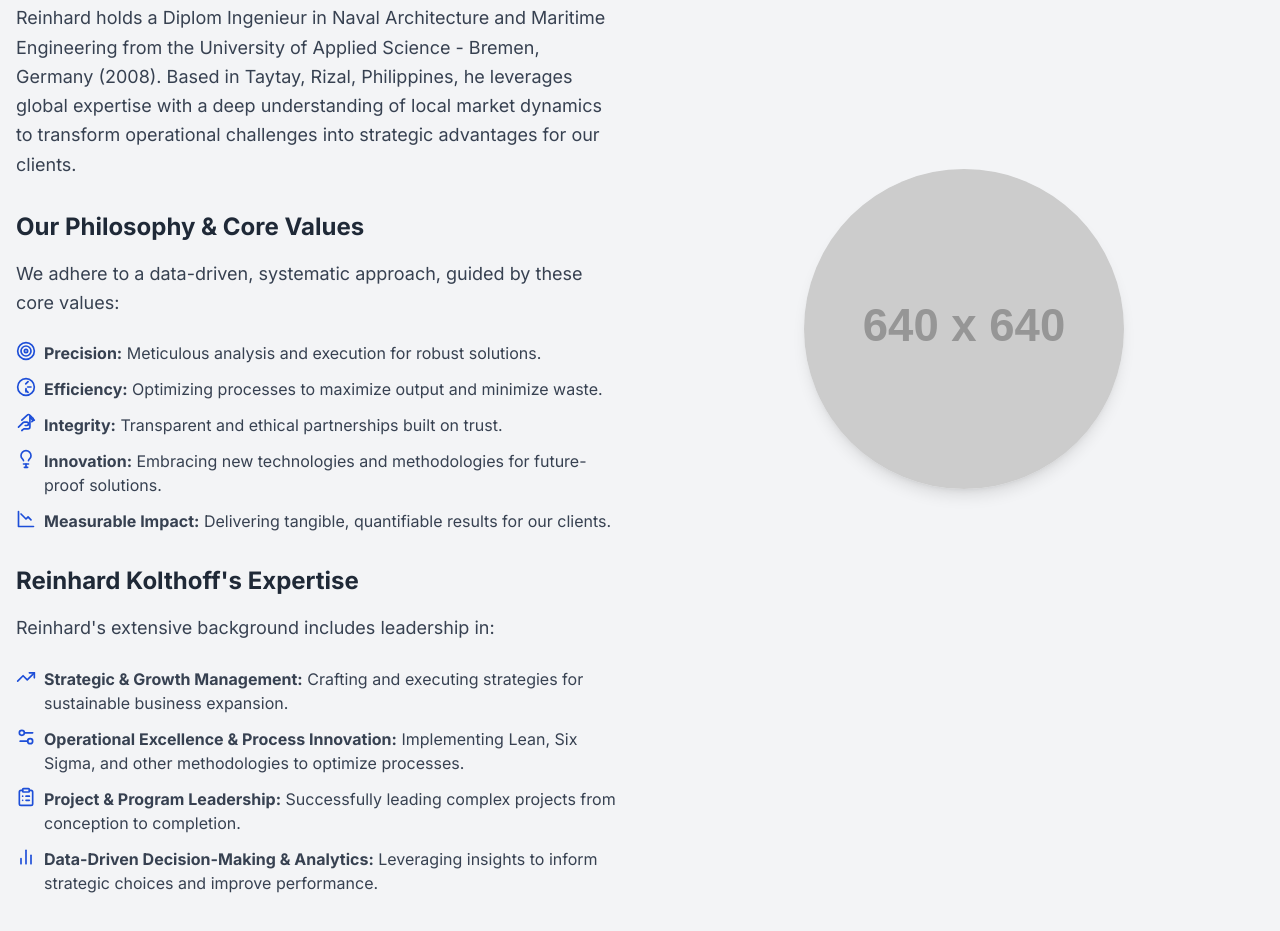
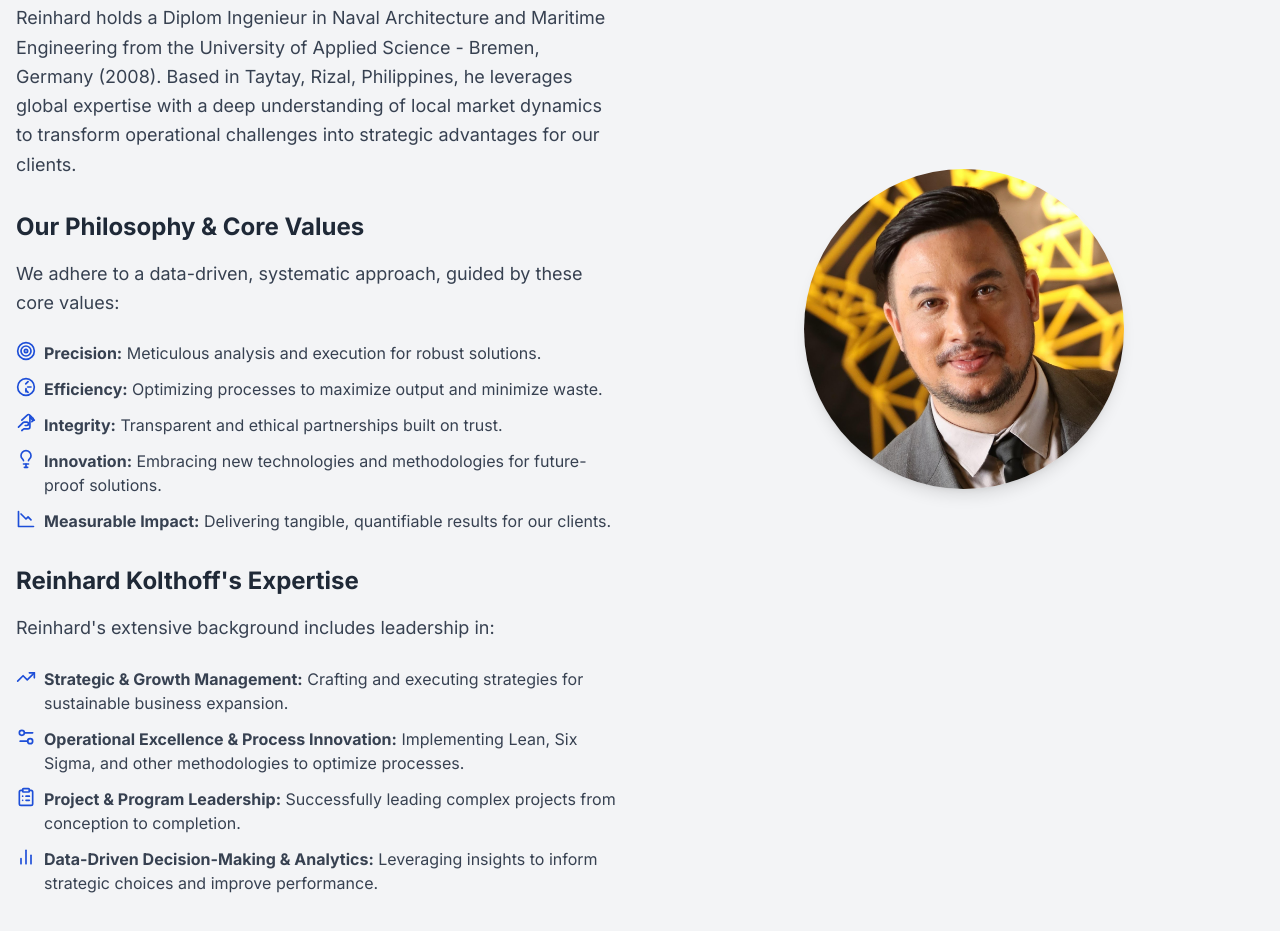
Before and after one commit to ReinhardKolthoff/kolthoff-consulting, a plain HTML site: page index.html in a window 1280 px wide. Shown: the part 2649-3580 px from the top of the page. Drawn offline with nearby package versions, Linux system fonts and the light colour scheme; placeholder pictures from the web are drawn by us.

Commit message:
index.html

```diff
--- a/index.html
+++ b/index.html
@@ -292,7 +292,7 @@
             </div>
             <div class="order-1 lg:order-2 flex justify-center">
                 <!-- Placeholder image for Reinhard Kolthoff with improved alt text -->
-                <img src="https://placehold.co/640x640/E0E7FF/1E3A8A?text=Reinhard+Kolthoff" alt="Portrait of Reinhard Kolthoff, founder of Kolthoff Consultancy" class="rounded-full shadow-lg w-64 h-64 md:w-80 md:h-80 object-cover">
+                <img src="2025-05-30.jpg" alt="Portrait of Reinhard Kolthoff, founder of Kolthoff Consultancy" class="rounded-full shadow-lg w-64 h-64 md:w-80 md:h-80 object-cover">
             </div>
         </div>
     </section>
```
